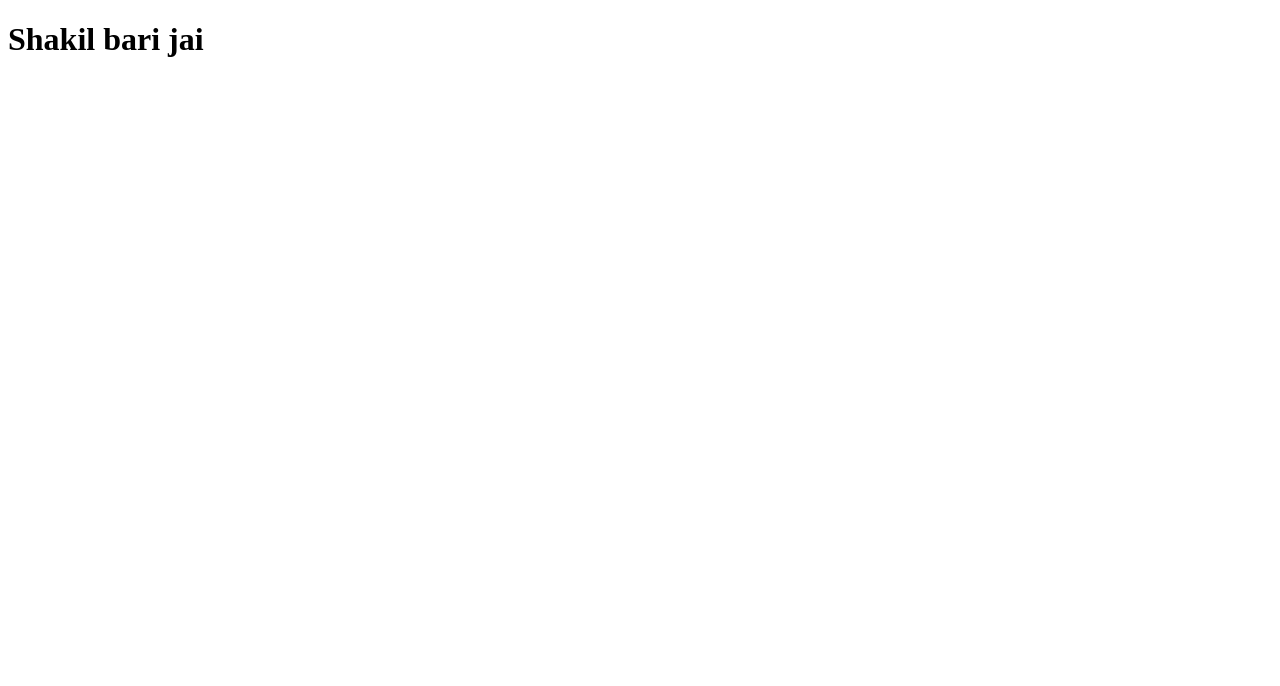
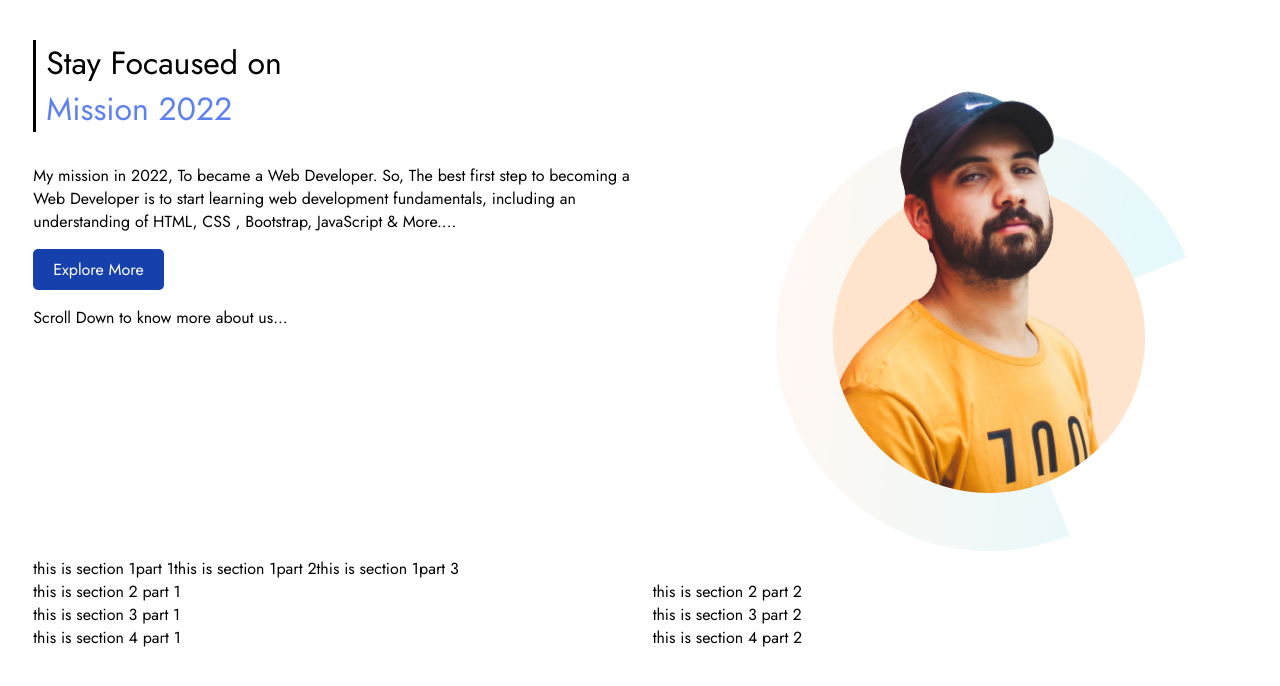
Before and after one commit to sahariarahmmadshakil/mission-2022, a plain HTML site: page index.html in a window 1280 px wide. Drawn offline with Linux system fonts and the light colour scheme.

Commit message:
push first section

```diff
--- a/index.html
+++ b/index.html
@@ -5,12 +5,55 @@
     <meta charset="UTF-8">
     <meta http-equiv="X-UA-Compatible" content="IE=edge">
     <meta name="viewport" content="width=device-width, initial-scale=1.0">
+    <link rel="preconnect" href="https://fonts.googleapis.com">
+    <link rel="preconnect" href="https://fonts.gstatic.com" crossorigin>
+    <link href="https://fonts.googleapis.com/css2?family=Archivo+Narrow&family=Jost&display=swap" rel="stylesheet">
     <title>Mission 2022</title>
     <link rel="stylesheet" href="style.css">
 </head>
 
 <body>
-    <h1>Shakil bari jai</h1>
+
+    <section>
+        <div class="divide_width">
+            <div id="mission_heading">
+                <p>Stay Focaused on <br> <span class="text_highlit">Mission 2022</span> </p>
+            </div>
+            <div>
+                <p>My mission in 2022, To became a Web Developer. So, The best first step to becoming a Web Developer is to start learning web development fundamentals, including an understanding of HTML, CSS , Bootstrap, JavaScript & More....</p>
+            </div>
+            <div id="explore_btn_position">
+                <a href="https://www.linkedin.com/in/s-a-shakil-63a915229/" target="blank" class="btn_style">Explore More</a>
+            </div>
+            <p>Scroll Down to know more about us...</p>
+        </div>
+        <div class="divide_width mission_image">
+            <img src="images/person-0.png" alt="Web Development Is Just Fun." height="543px" width="426px">
+        </div>
+
+    </section>
+    <!-- Mission Section End -->
+
+    <section>
+        <div>this is section 1part 1</div>
+        <div>this is section 1part 2</div>
+        <div>this is section 1part 3</div>
+    </section>
+    <section>
+        <div class="divide_width">this is section 2 part 1</div>
+        <div class="divide_width">this is section 2 part 2</div>
+    </section>
+
+    <section>
+        <div class="divide_width">this is section 3 part 1</div>
+        <div class="divide_width">this is section 3 part 2</div>
+    </section>
+    <section>
+        <div class="divide_width">this is section 4 part 1</div>
+        <div class="divide_width">this is section 4 part 2</div>
+    </section>
+
+
 </body>
 
 </html>
--- a/style.css
+++ b/style.css
@@ -0,0 +1,46 @@
+body {
+    font-family: 'Archivo Narrow', sans-serif;
+    font-family: 'Jost', sans-serif;
+}
+
+section {
+    display: flex;
+    padding-left: 2%;
+}
+
+.divide_width {
+    width: 50%;
+}
+
+.text_highlit {
+    color: rgb(94, 129, 241)
+}
+
+#mission_heading p {
+    font-size: 32px;
+    border-left: 3px solid;
+    padding-left: 10px;
+}
+
+
+/* button Style Start*/
+
+#explore_btn_position {
+    margin-top: 25px;
+    margin-bottom: 25px;
+}
+
+.btn_style {
+    text-decoration: none;
+    background-color: rgb(22, 64, 172);
+    color: rgb(255, 255, 255);
+    padding: 9px 20px;
+    border-radius: 5px;
+}
+
+
+/* button Style end*/
+
+.mission_image img {
+    padding-left: 20%;
+}
```
